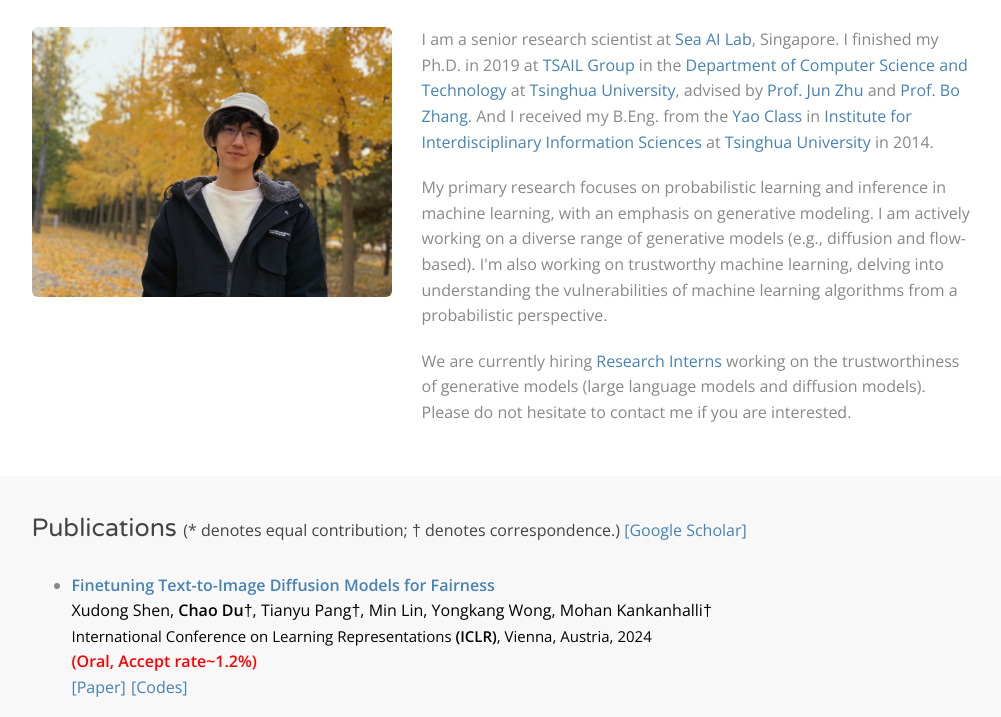
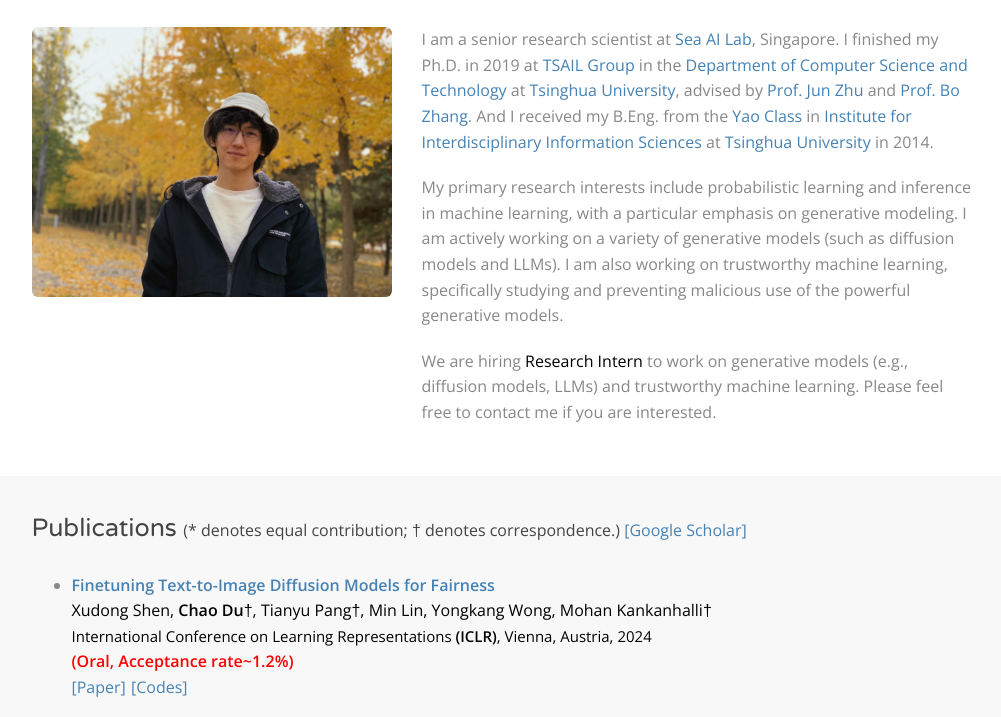
Before and after one commit to duchao0726/duchao0726.github.io, a plain HTML site: page index.html in a window 1280 px wide. Shown: the part 227-944 px from the top of the page, without its empty margins (136-1137 px from the left). Drawn offline with nearby package versions, Linux system fonts and the light colour scheme.

Commit message:
Update index.html

```diff
--- a/index.html
+++ b/index.html
@@ -88,12 +88,15 @@
               And I received my B.Eng. from the <a target="_blank" href="https://iiis.tsinghua.edu.cn/yaoclass/">Yao Class</a> in <a target="_blank" href="http://iiis.tsinghua.edu.cn/">Institute for Interdisciplinary Information Sciences</a> at <a target="_blank" href="http://www.tsinghua.edu.cn">Tsinghua University</a> in 2014.
             </p>
             <p>
-              My primary research focuses on probabilistic learning and inference in machine learning, with an emphasis on generative modeling.
-              I am actively working on a diverse range of generative models (e.g., diffusion and flow-based).
-              I'm also working on trustworthy machine learning, delving into understanding the vulnerabilities of machine learning algorithms from a probabilistic perspective.
+              My primary research interests include probabilistic learning and inference in machine learning, with a particular emphasis on generative modeling.
+              I am actively working on a variety of generative models (such as diffusion models and LLMs).
+              I am also working on trustworthy machine learning, specifically studying and preventing malicious use of the powerful generative models.
             </p>
             <p>
-              We are currently hiring <a href="https://zhuanlan.zhihu.com/p/606050832">Research Interns</a> working on the trustworthiness of generative models (large language models and diffusion models). Please do not hesitate to contact me if you are interested.
+              We are hiring
+              <!-- <a style="font-weight: 400; color:black" href="https://career.sea.com/position/J00288850">Research Scientist</a> and -->
+              <a style="font-weight: 400; color:black" href="https://zhuanlan.zhihu.com/p/606050832">Research Intern</a>
+              to work on generative models (e.g., diffusion models, LLMs) and trustworthy machine learning. Please feel free to contact me if you are interested.
               <!-- <a target="_blank" href="https://scholar.google.com/citations?user=QOp7xW0AAAAJ&hl=en">[Google Scholar]</a> -->
               <!-- <a target="_blank" href="https://github.com/duchao0726">[Github]</a> -->
               <!-- <a target="_blank" href="https://twitter.com/duchao0726">[Twitter]</a> -->
@@ -145,7 +148,7 @@
                     </div>
                   </div>
                   <div class="venue">International Conference on Learning Representations <span class="venue-st">(ICLR)</span>, Vienna, Austria, 2024</div>
-                  <div class="highlight">(Oral, Accept rate~1.2%)</div>
+                  <div class="highlight">(Oral, Acceptance rate~1.2%)</div>
                   <span class="tag"><a target="_blank" href="https://arxiv.org/abs/2311.07604">[Paper]</a></span>
                   <span class="tag"><a target="_blank" href="https://github.com/sail-sg/finetune-fair-diffusion">[Codes]</a></span>
                 </div>
@@ -178,7 +181,7 @@
                     </div>
                   </div>
                   <div class="venue">International Conference on Learning Representations <span class="venue-st">(ICLR)</span>, Vienna, Austria, 2024</div>
-                  <span class="tag"><a target="_blank" href="">[Paper]</a></span>
+                  <span class="tag"><a target="_blank" href="https://arxiv.org/abs/2401.13034">[Paper]</a></span>
                   <span class="tag"><a target="_blank" href="">[Codes]</a></span>
                 </div>
               </li>
@@ -653,7 +656,7 @@
       <div class="container">
         <div class="row">
           <div class="col-md-12 col-lg-12">
-            Last updated on Jan. 2024
+            Last updated on Feb. 2024
           </div>
         </div>
       </div>
```
